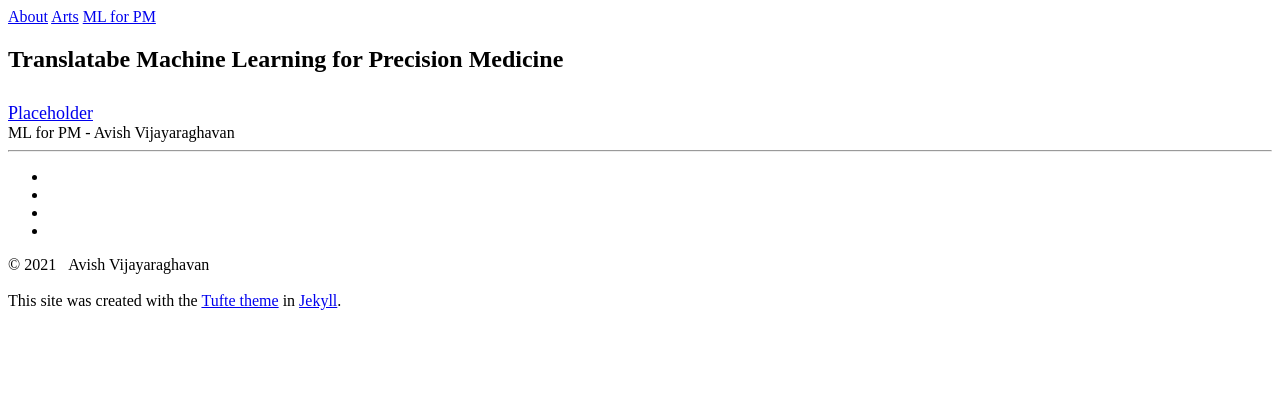
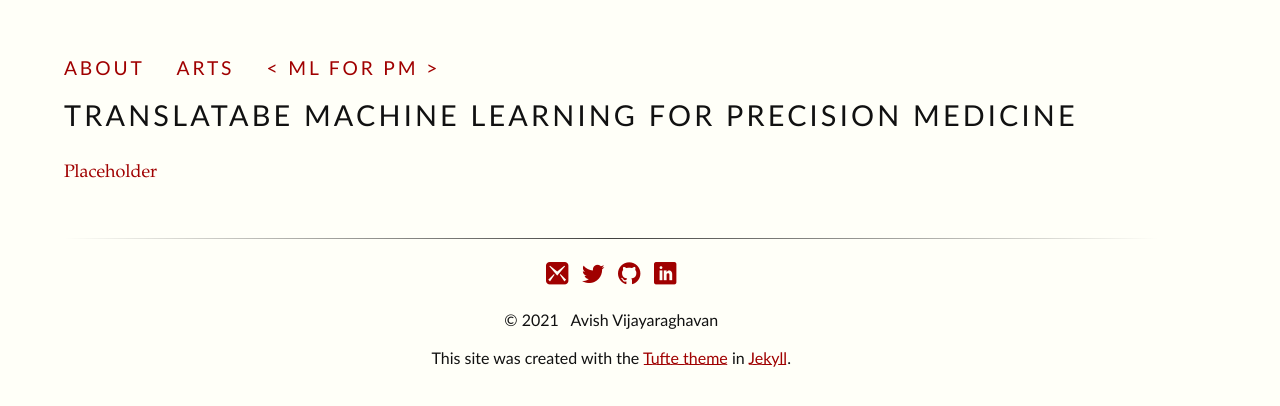
Before and after one commit to avishvj/avishvj.github.io, a Jekyll site: the page built from pages/ml4pm.md, in a window 1280 px wide. Shown: the top 406 px of the page. Built offline with Jekyll 4.4.1, drawn with Linux system fonts in a browser that asks for light colours; some web fonts are replaced; part of the change alters nothing that is shown.

```diff
--- a/_config.yml
+++ b/_config.yml
@@ -4,8 +4,8 @@ title: Machine Learning for Precision Medicine
 author: Avish Vijayaraghavan
 simple_search: http://google.com/search
 description: My personal website for work and my blogs
-baseurl: avishvj.github.io
-url: "http://avishvj.github.io"
+# baseurl: avishvj.github.io
+# url: "http://avishvj.github.io"
 
 name: tufte
 
```
